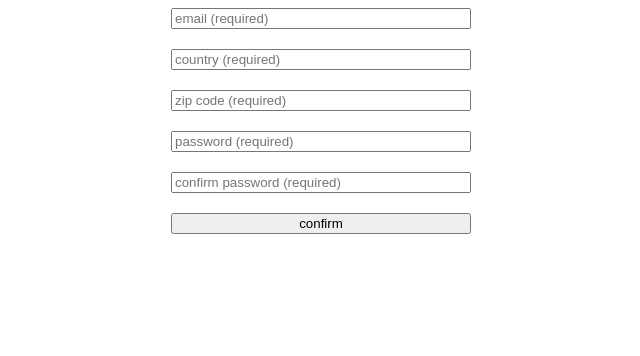
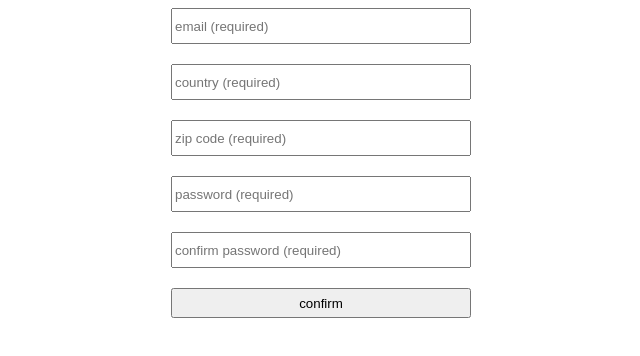
Before and after one commit to nsars19/client-form-validation, a website: page index.html in a window 1280 px wide. Shown: the whole page, without its empty margins (319-959 px from the left). Drawn offline with Linux system fonts and the light colour scheme.

Commit message:
add min height to input elements

```diff
--- a/stylesheets/scss/main.scss
+++ b/stylesheets/scss/main.scss
@@ -3,6 +3,10 @@
   grid-template-columns: minmax(200px, 300px);
   gap: 20px;
   justify-content: center;
+
+  input {
+    min-height: 30px;
+  }
 }
 
 .valid {
```
Also changed, not shown: stylesheets/css/main.css, 1 other file.
